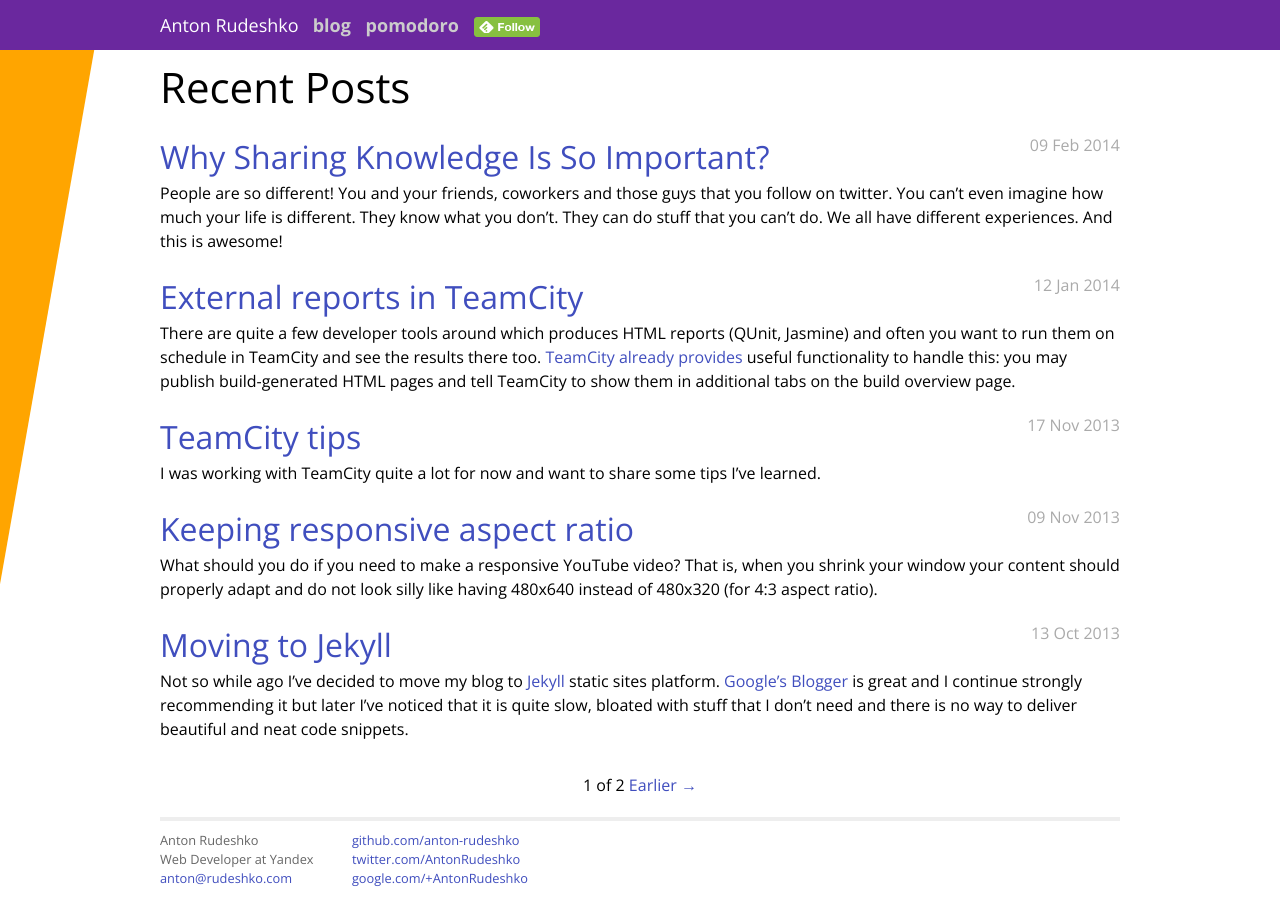
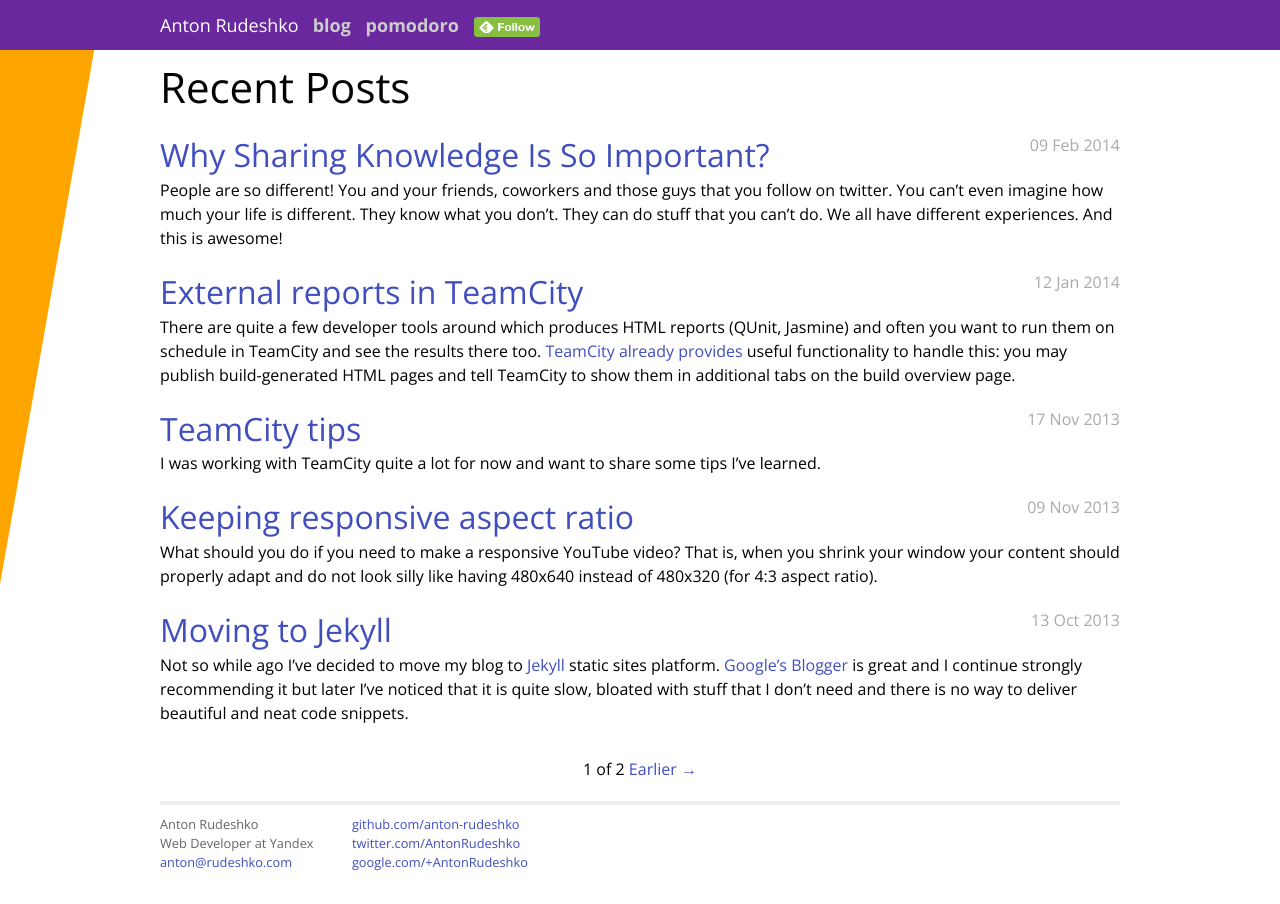
Before and after one commit to anton-rudeshko/anton-rudeshko.github.io, a Jekyll site: the page built from index.html, in a window 1280 px wide. Built offline with Jekyll 4.4.1, drawn with Linux system fonts in a browser that asks for light colours; Markdown is read by kramdown in place of the engine named in the settings; the list of posts is cut into pages by our own code.

Commit message:
Shrinking headers line-height
To fix gaps in multi-line links in headers

```diff
--- a/css/main.css
+++ b/css/main.css
@@ -29,6 +29,7 @@ h1 {
 
 h2 {
   font-size: 32px;
+  line-height: 1.40;
   color: #444;
 }
 
```
